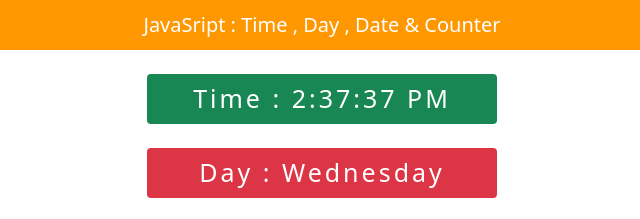
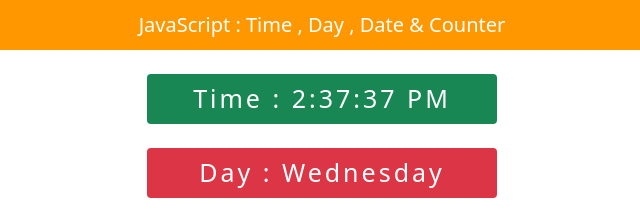
Before and after one commit to ahmedhussein74/Time, a plain HTML site: page index.html in a window 1280 px wide. Shown: the top 219 px of the page, 318-958 px from the left. Drawn offline with nearby package versions, Linux system fonts and the light colour scheme.

Commit message:
Update index.html
Think and Design

```diff
--- a/index.html
+++ b/index.html
@@ -11,7 +11,7 @@
 </head>
 <body>
   <nav class="w-100 d-flex justify-content-center align-items-center text-white">
-    JavaSript : Time , Day , Date & Counter
+    JavaScript : Time , Day , Date & Counter
   </nav>
   <div class="clock mx-auto mt-4 bg-success text-white d-flex justify-content-center align-items-center rounded"></div>
   <div class="mx-auto mt-4 bg-danger text-white d-flex justify-content-center align-items-center rounded" id="day"></div>
```
